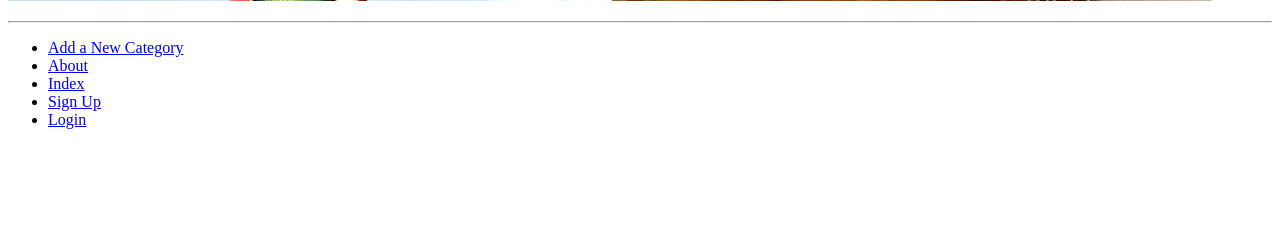
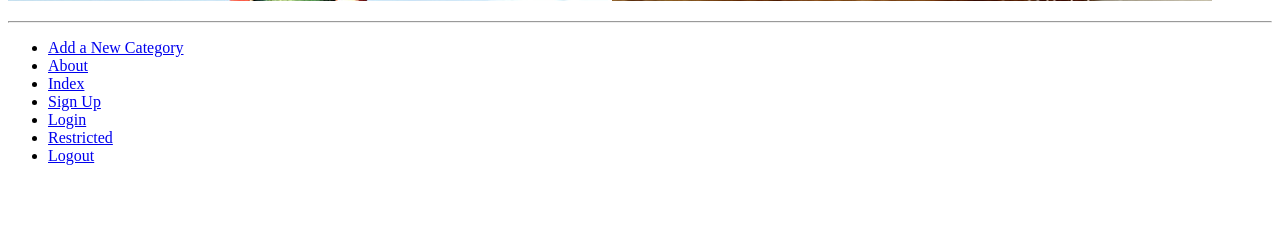
Before and after one commit to 3010468m/tango_with_django_project, a Django app: page /rango/about/ in a window 1280 px wide. Shown: the part 566-800 px from the top of the page. Run offline with Django 3.2, Linux system fonts and the light colour scheme; data that the repository does not hold is empty.

Commit message:
authorised users and logout

```diff
--- a/rango/urls.py
+++ b/rango/urls.py
@@ -13,4 +13,6 @@ urlpatterns = [
     path('category/<category_name_slug>/add_page/', views.add_page, name='add_page'),
     path('register/', views.register, name='register'),
     path('login/', views.user_login, name='login'),
+    path('restricted/', views.restricted, name='restricted'),
+    path('logout/', views.user_logout, name='logout'),
 ]
--- a/rango/views.py
+++ b/rango/views.py
@@ -2,7 +2,9 @@ from django.shortcuts import render
 from django.http import HttpResponse
 from django.shortcuts import redirect
 from django.urls import reverse
-from django.contrib.auth import authenticate, login
+from django.contrib.auth import authenticate, login, logout
+from django.contrib.auth.decorators import login_required
+
 
 from rango.forms import CategoryForm, PageForm, UserForm, UserProfileForm
 from rango.models import Category
@@ -154,3 +156,13 @@ def user_login(request):
             return HttpResponse('Invalid login details supplied.')
     else:
         return render(request, 'rango/login.html')
+
+@login_required
+def restricted(request):
+    return HttpResponse("Since you're logged in, you can see this text!")
+
+@login_required
+def user_logout(request):
+    # we know user is logged in, so can just log them out
+    logout(request)
+    return redirect(reverse('rango:index'))
--- a/tango_with_django_project/settings.py
+++ b/tango_with_django_project/settings.py
@@ -122,6 +122,9 @@ USE_TZ = True
 MEDIA_ROOT = MEDIA_DIR
 MEDIA_URL = '/media/'
 
+# login
+LOGIN_URL = 'rango:login'
+
 
 # Static files (CSS, JavaScript, Images)
 # https://docs.djangoproject.com/en/2.2/howto/static-files/
--- a/templates/rango/base.html
+++ b/templates/rango/base.html
@@ -29,6 +29,8 @@
                 <li><a href="{% url 'rango:index' %}">Index</a></li>
                 <li><a href="{% url 'rango:register' %}">Sign Up</a></li>
                 <li><a href="{% url 'rango:login' %}">Login</a></li>
+                <li><a href="{% url 'rango:restricted' %}">Restricted</a></li>
+                <li><a href="{% url 'rango:logout' %}">Logout</a></li>
             </ul>
         </div>
     </body>
```
